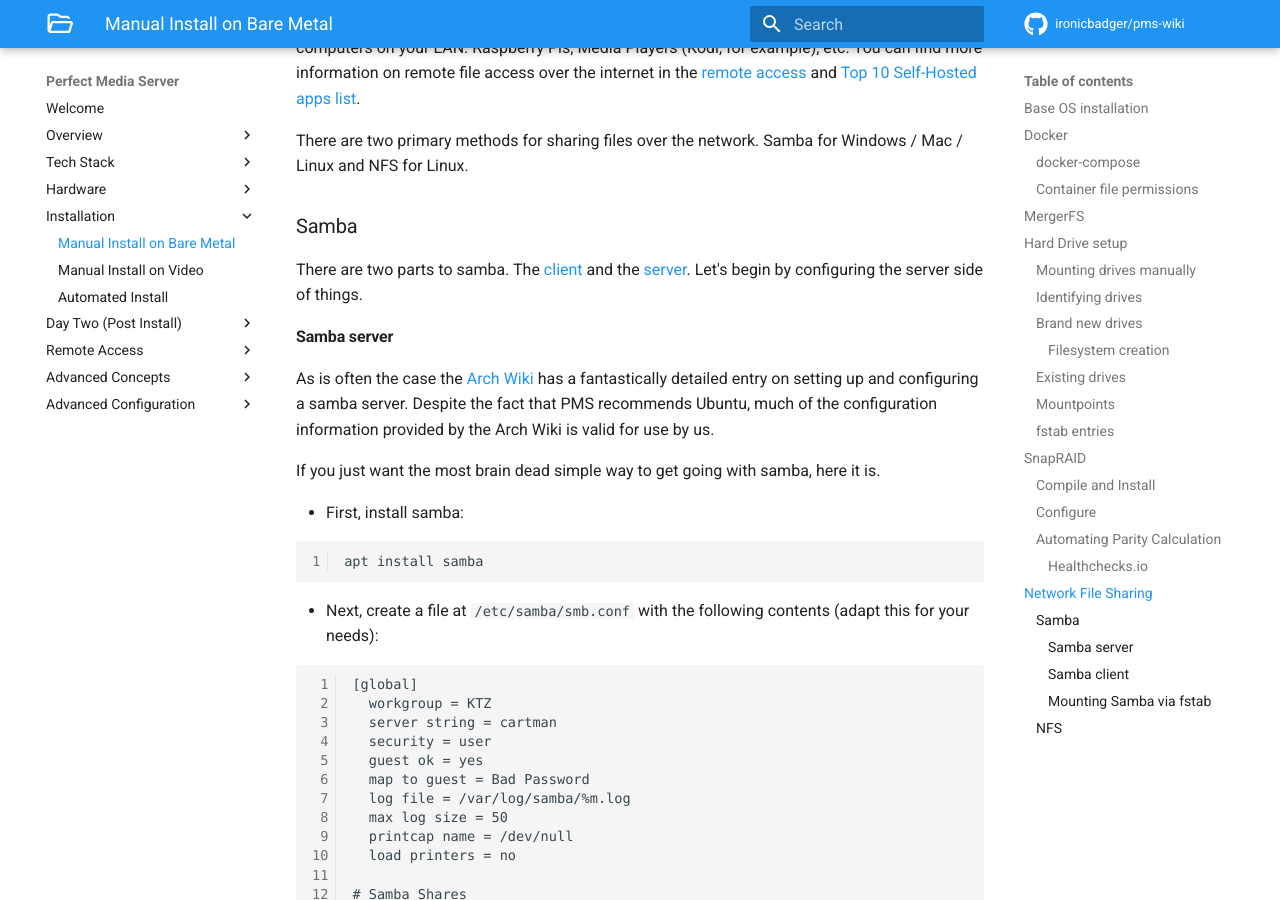
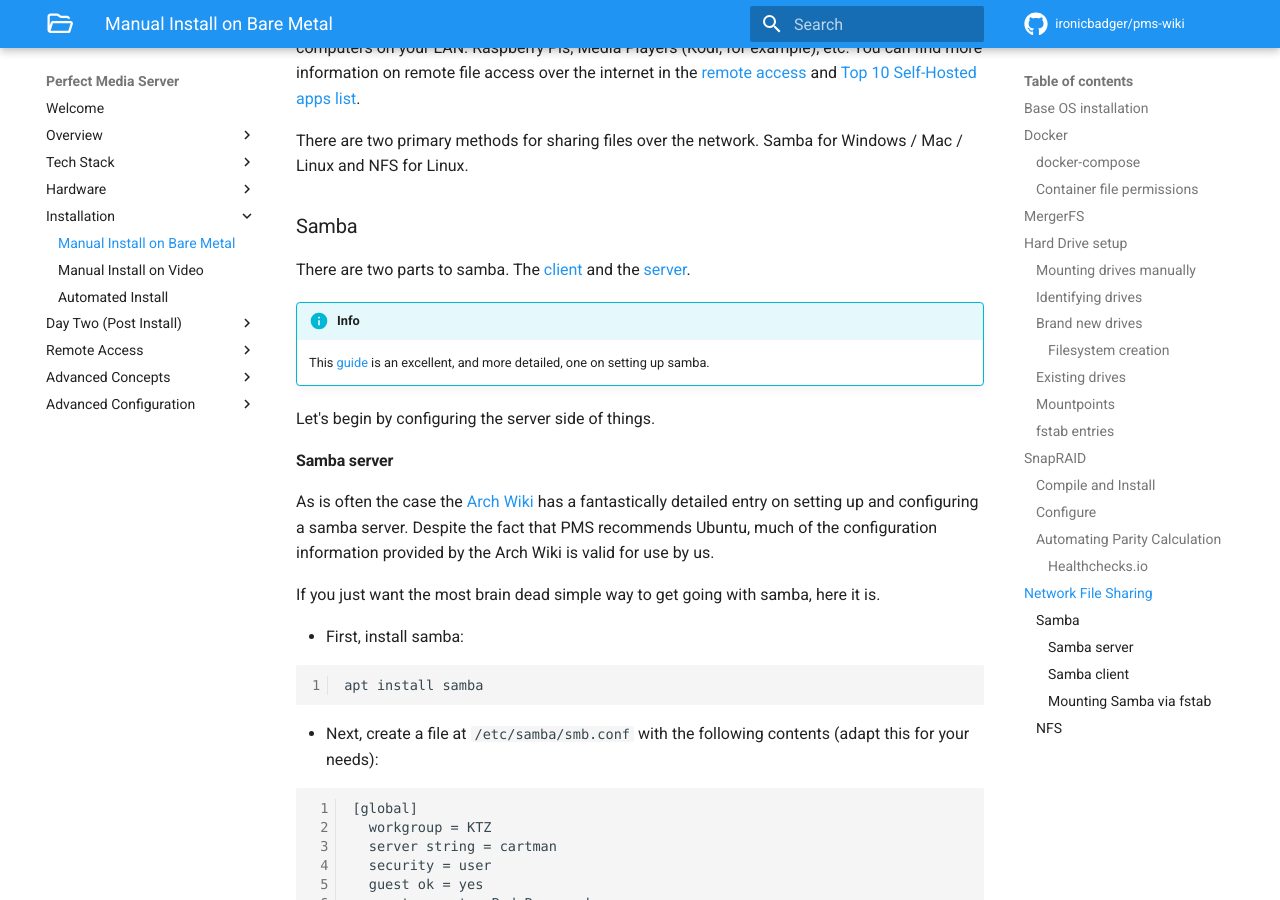
Before and after one commit to ironicbadger/pms-wiki, an MkDocs documentation site: the page built from docs/installation/manual-install.md, in a window 1280 px wide and 900 px high, scrolled down 11808 px. Built offline with MkDocs 1.6.1 and Material for MkDocs 9.7.7, drawn with Linux system fonts in a browser that asks for light colours; some web fonts are replaced; comment, search, counter and statistics services are not loaded.

Commit message:
adds extra samba guide link

```diff
--- a/docs/installation/manual-install.md
+++ b/docs/installation/manual-install.md
@@ -376,7 +376,12 @@ There are two primary methods for sharing files over the network. Samba for Wind
 
 ### Samba
 
-There are two parts to samba. The [client](#samba-client) and the [server](#samba-server). Let's begin by configuring the server side of things.
+There are two parts to samba. The [client](#samba-client) and the [server](#samba-server).
+
+!!! info
+    This [guide](https://tldp.org/HOWTO/SMB-HOWTO-8.html) is an excellent, and more detailed, one on setting up samba.
+
+Let's begin by configuring the server side of things.
 
 #### Samba server
 
```
